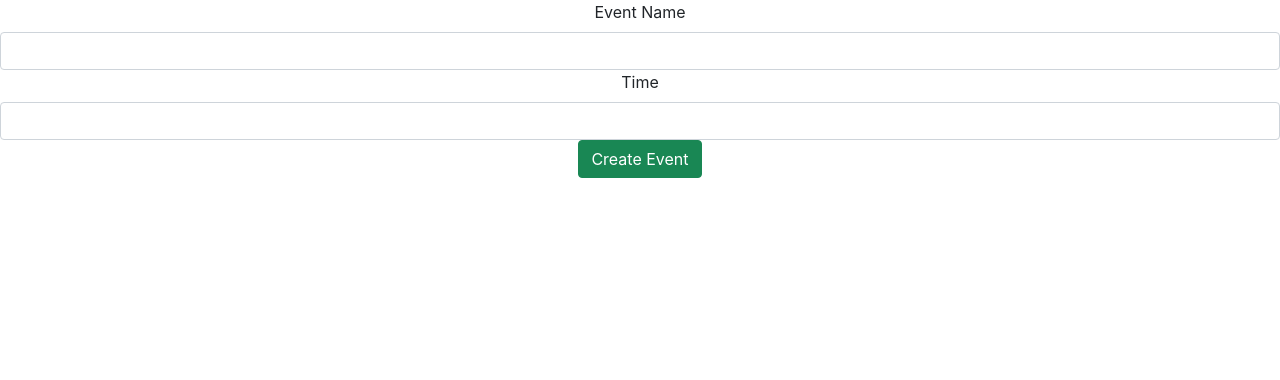
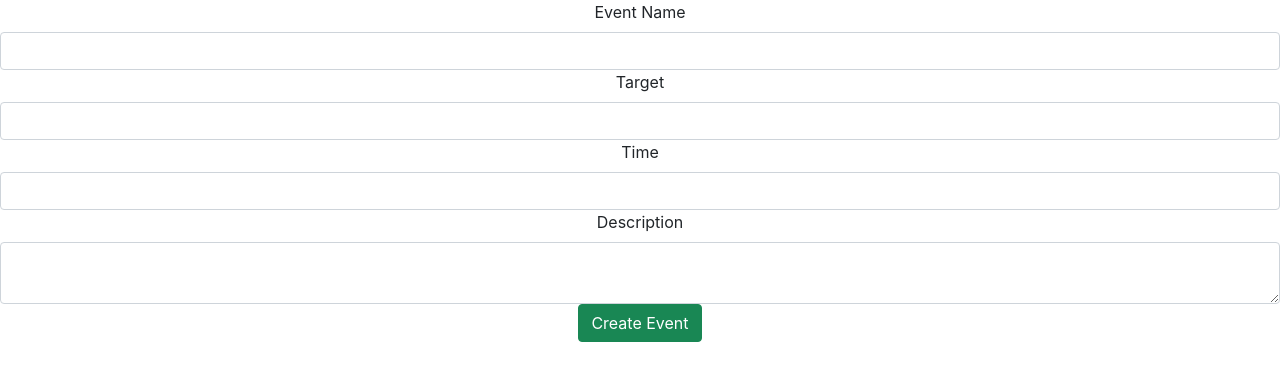
Before and after one commit to PatrickBoynton/night_watch, a React (Create React App) app in the folder frontend/static/: page /event/form in a window 1280 px wide. Shown: the top 380 px of the page. Built offline with nearby package versions, Linux system fonts and the light colour scheme.

Commit message:
Hooked up the target.

```diff
--- a/frontend/static/src/components/EventForm.js
+++ b/frontend/static/src/components/EventForm.js
@@ -9,7 +9,8 @@ class EventForm extends Component {
         this.state = {
             name: '',
             time: '',
-            // description: '',
+            target: '',
+            description: '',
         };
 
         this.handleInput = this.handleInput.bind(this);
@@ -31,7 +32,8 @@ class EventForm extends Component {
             body: JSON.stringify({
                 name: this.state.name,
                 time: this.state.time,
-                // description: this.state.descriptions
+                ephemeris: this.state.target,
+                description: this.state.description
             })
         };
         const response = await fetch('/api/v1/events/', options);
@@ -47,20 +49,24 @@ class EventForm extends Component {
                        onChange={this.handleInput}
                        value={this.state.value}
                        name="name"/>
+                <label className="form-label" htmlFor="target">Target</label>
+                <input type="text"
+                       className="form-control"
+                       onChange={this.handleInput}
+                       value={this.state.value}
+                       name="target"/>
                 <label className="form-label" htmlFor="time">Time</label>
                 <input className="form-control"
                        onChange={this.handleInput}
                        value={this.state.value}
                        name="time"
                        type="text"/>
-                {/*       onChange={this.handleInput}*/}
-                {/*       name="time"/>*/}
-                {/*<label className="form-label" htmlFor="description">Description</label>*/}
-                {/*<textarea className="form-control"*/}
-                {/*          onChange={this.handleInput}*/}
-                {/*          name="description"*/}
-                {/*          value={this.state.description}>*/}
-                {/*</textarea>*/}
+                <label className="form-label" htmlFor="description">Description</label>
+                <textarea className="form-control"
+                          onChange={this.handleInput}
+                          name="description"
+                          value={this.state.value}>
+                </textarea>
                 <button className="btn btn-success" type="submit">Create Event</button>
             </form>
         );
```
